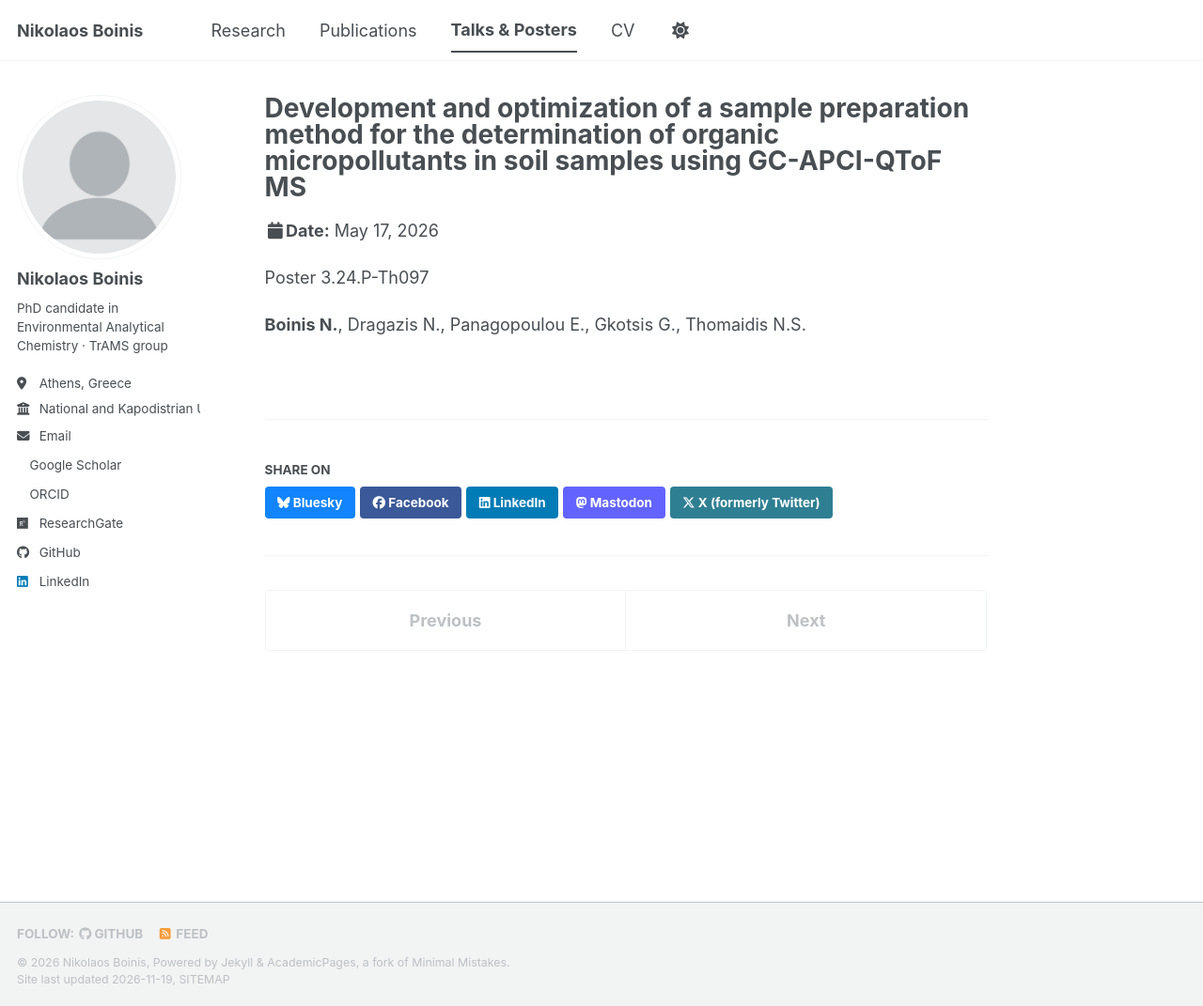
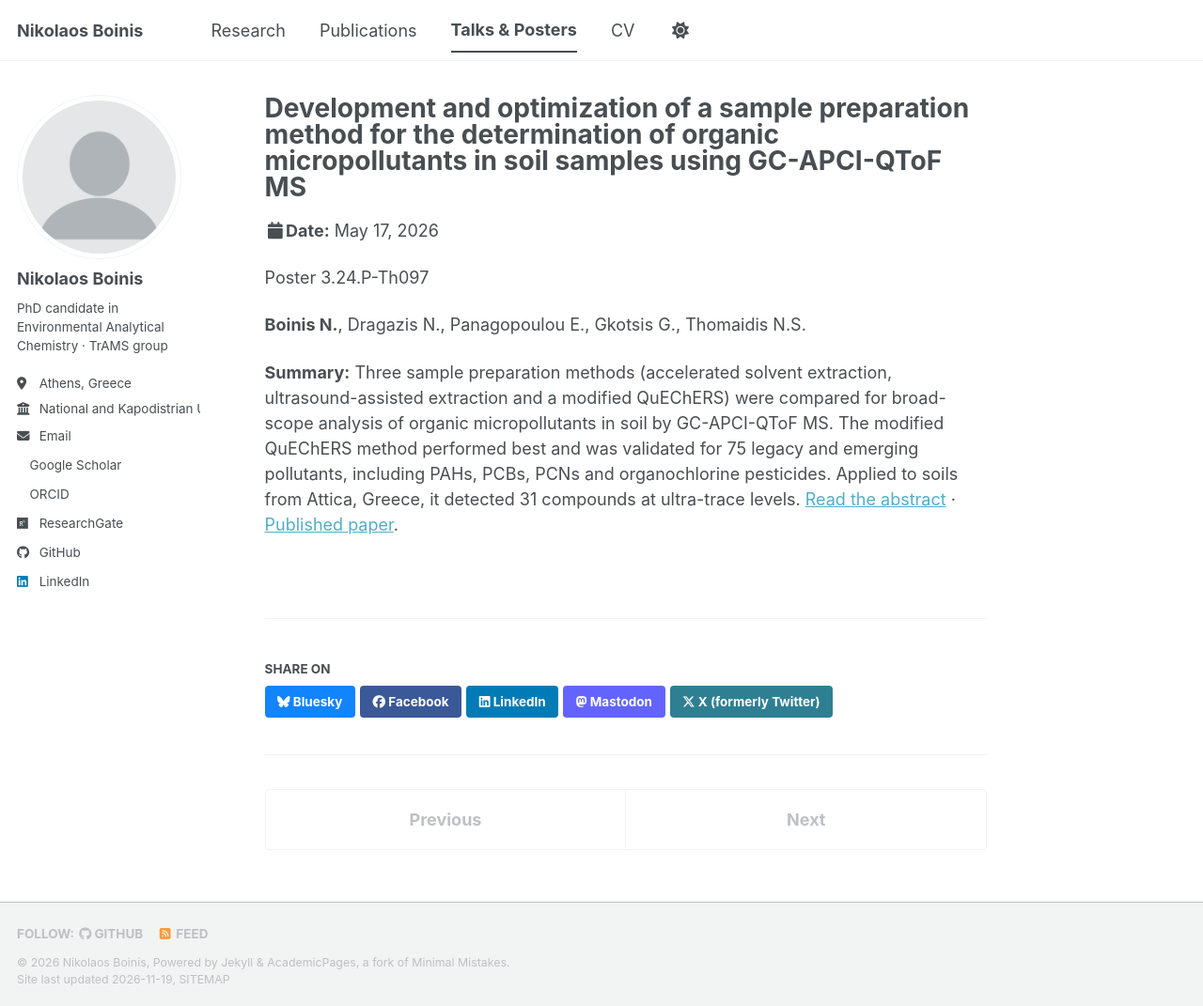
Before and after one commit to nboinis/nboinis.github.io, a Jekyll site: the page built from _talks/2026-05-17-setac-maastricht-soil.md, in a window 1280 px wide and 1071 px high. Shown: the whole window at 94% size. Built offline with Jekyll 4.4.1, drawn with Linux system fonts in a browser that asks for light colours; a script bundle is joined from its source files by our own code; a style sheet for code colours, icons or effects is not loaded.

Commit message:
Update 2026-05-17-setac-maastricht-soil.md

```diff
--- a/_talks/2026-05-17-setac-maastricht-soil.md
+++ b/_talks/2026-05-17-setac-maastricht-soil.md
@@ -11,3 +11,5 @@ location: "Maastricht, The Netherlands"
 Poster 3.24.P-Th097
 
 **Boinis N.**, Dragazis N., Panagopoulou E., Gkotsis G., Thomaidis N.S.
+
+**Summary:** Three sample preparation methods (accelerated solvent extraction, ultrasound-assisted extraction and a modified QuEChERS) were compared for broad-scope analysis of organic micropollutants in soil by GC-APCI-QToF MS. The modified QuEChERS method performed best and was validated for 75 legacy and emerging pollutants, including PAHs, PCBs, PCNs and organochlorine pesticides. Applied to soils from Attica, Greece, it detected 31 compounds at ultra-trace levels. [Read the abstract](https://studio.m-anage.com/setac/europe2026/meetingapp.cgi/Paper/33551) · [Published paper](/publication/2025-soil-gc-apci-qtof).
```
